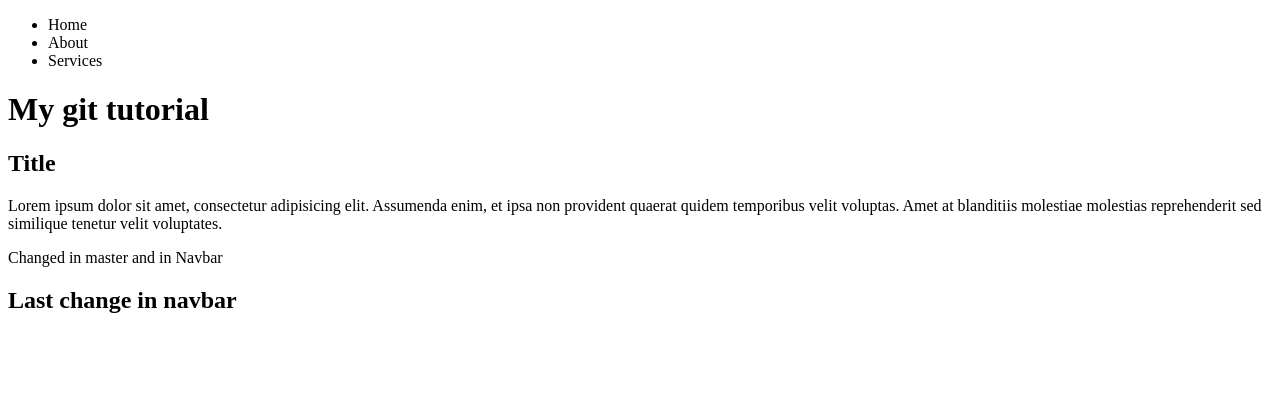
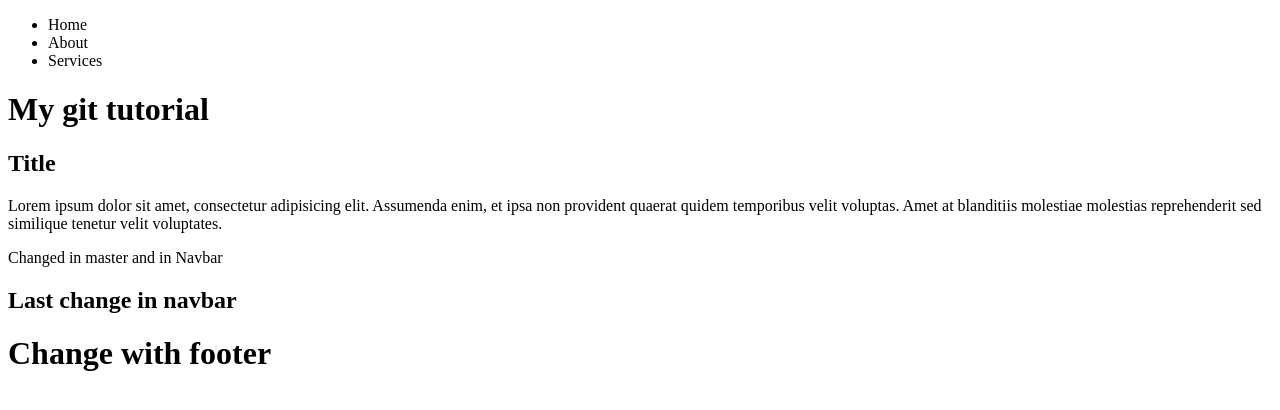
Before and after one commit to shakhbozv/onlinestoretest, a plain HTML site: page index.html in a window 1280 px wide. Drawn offline with Linux system fonts and the light colour scheme.

Commit message:
footer change

```diff
--- a/index.html
+++ b/index.html
@@ -27,6 +27,7 @@
 <footer>
     Changed in master and in Navbar
     <h2>Last change in navbar</h2>
+    <h1>Change with footer</h1>
 </footer>
 </body>
 </html>
```
